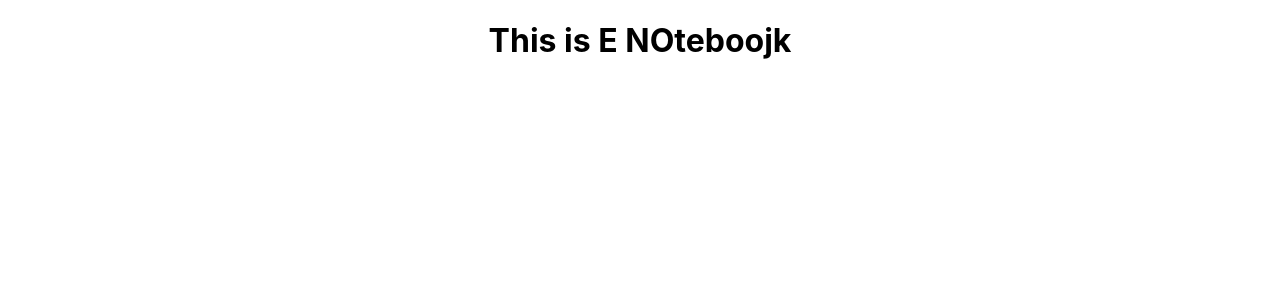
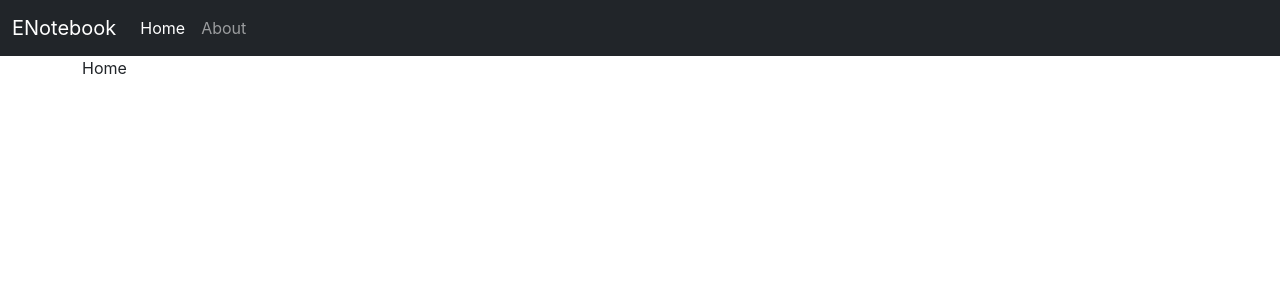
Before and after one commit to Sahilbalhra/enotebook, a React (Create React App) app: page / in a window 1280 px wide. Shown: the top 300 px of the page. Built offline with nearby package versions, Linux system fonts and the light colour scheme.

Commit message:
context api added

```diff
--- a/public/index.html
+++ b/public/index.html
@@ -2,7 +2,10 @@
 <html lang="en">
   <head>
     <meta charset="utf-8" />
-    <link rel="icon" href="https://voonze.com/wp-content/uploads/2021/11/e-notebook-e1637572989923-696x435.png" />
+    <link
+      rel="icon"
+      href="https://voonze.com/wp-content/uploads/2021/11/e-notebook-e1637572989923-696x435.png"
+    />
     <meta name="viewport" content="width=device-width, initial-scale=1" />
     <meta name="theme-color" content="#000000" />
     <meta
@@ -24,6 +27,12 @@
       work correctly both with client-side routing and a non-root public URL.
       Learn how to configure a non-root public URL by running `npm run build`.
     -->
+    <link
+      href="https://cdn.jsdelivr.net/npm/bootstrap@5.2.0/dist/css/bootstrap.min.css"
+      rel="stylesheet"
+      integrity="sha384-gH2yIJqKdNHPEq0n4Mqa/HGKIhSkIHeL5AyhkYV8i59U5AR6csBvApHHNl/vI1Bx"
+      crossorigin="anonymous"
+    />
     <title>Cloud Notebook</title>
   </head>
   <body>
@@ -39,5 +48,10 @@
       To begin the development, run `npm start` or `yarn start`.
       To create a production bundle, use `npm run build` or `yarn build`.
     -->
+    <script
+      src="https://cdn.jsdelivr.net/npm/bootstrap@5.2.0/dist/js/bootstrap.bundle.min.js"
+      integrity="sha384-A3rJD856KowSb7dwlZdYEkO39Gagi7vIsF0jrRAoQmDKKtQBHUuLZ9AsSv4jD4Xa"
+      crossorigin="anonymous"
+    ></script>
   </body>
 </html>
--- a/src/App.js
+++ b/src/App.js
@@ -1,10 +1,22 @@
-import './App.css';
+import { BrowserRouter, Routes, Route } from "react-router-dom";
+import Navbar from "./components/Navbar";
+import About from "./components/About";
+import Home from "./components/Home";
+import NoteState from "./context/notes/NoteState";
 
 function App() {
   return (
-    <div className="App">
-       <h1>This is E NOteboojk</h1>
-    </div>
+    <NoteState>
+      <BrowserRouter>
+        <Navbar />
+        <div className="container">
+          <Routes>
+            <Route path="/" element={<Home />} />
+            <Route path="/about" element={<About />} />
+          </Routes>
+        </div>
+      </BrowserRouter>
+    </NoteState>
   );
 }
 
--- /dev/null
+++ b/src/components/About.js
@@ -0,0 +1,10 @@
+import React from 'react'
+
+const About = () => {
+
+  return (
+    <div>About</div>
+  )
+}
+
+export default About
--- /dev/null
+++ b/src/components/Home.js
@@ -0,0 +1,9 @@
+import React from 'react'
+
+const Home = () => {
+  return (
+    <div >Home</div>
+  )
+}
+
+export default Home
--- /dev/null
+++ b/src/components/Navbar.js
@@ -0,0 +1,54 @@
+/* eslint-disable jsx-a11y/anchor-is-valid */
+import React from "react";
+import { Link, useLocation } from "react-router-dom";
+
+const Navbar = () => {
+  let location = useLocation();
+  return (
+    <nav className="navbar navbar-expand-lg navbar-dark bg-dark">
+      <div className="container-fluid">
+        <Link className="navbar-brand" to="/">
+          ENotebook
+        </Link>
+        <button
+          className="navbar-toggler"
+          type="button"
+          data-bs-toggle="collapse"
+          data-bs-target="#navbarSupportedContent"
+          aria-controls="navbarSupportedContent"
+          aria-expanded="false"
+          aria-label="Toggle navigation"
+        >
+          <span className="navbar-toggler-icon" />
+        </button>
+        <div className="collapse navbar-collapse" id="navbarSupportedContent">
+          <ul className="navbar-nav me-auto mb-2 mb-lg-0">
+            <li className="nav-item">
+              <Link
+                className={`nav-link ${
+                  location.pathname === "/" ? "active" : ""
+                }`}
+                aria-current="page"
+                to="/"
+              >
+                Home
+              </Link>
+            </li>
+            <li className="nav-item">
+              <Link
+                className={`nav-link ${
+                  location.pathname === "/about" ? "active" : ""
+                }`}
+                to="/about"
+              >
+                About
+              </Link>
+            </li>
+          </ul>
+        </div>
+      </div>
+    </nav>
+  );
+};
+
+export default Navbar;
--- /dev/null
+++ b/src/context/notes/NoteContext.js
@@ -0,0 +1,4 @@
+import { createContext } from "react";
+
+const NoteContext = createContext();
+export default NoteContext;
--- /dev/null
+++ b/src/context/notes/NoteState.js
@@ -0,0 +1,12 @@
+// import { useState } from "react";
+import NoteContext from "./NoteContext";
+
+const NoteState = (props) => {
+  return (
+    <NoteContext.Provider value={"a"}>
+      {props.children}
+    </NoteContext.Provider>
+  );
+};
+
+export default NoteState;
```
